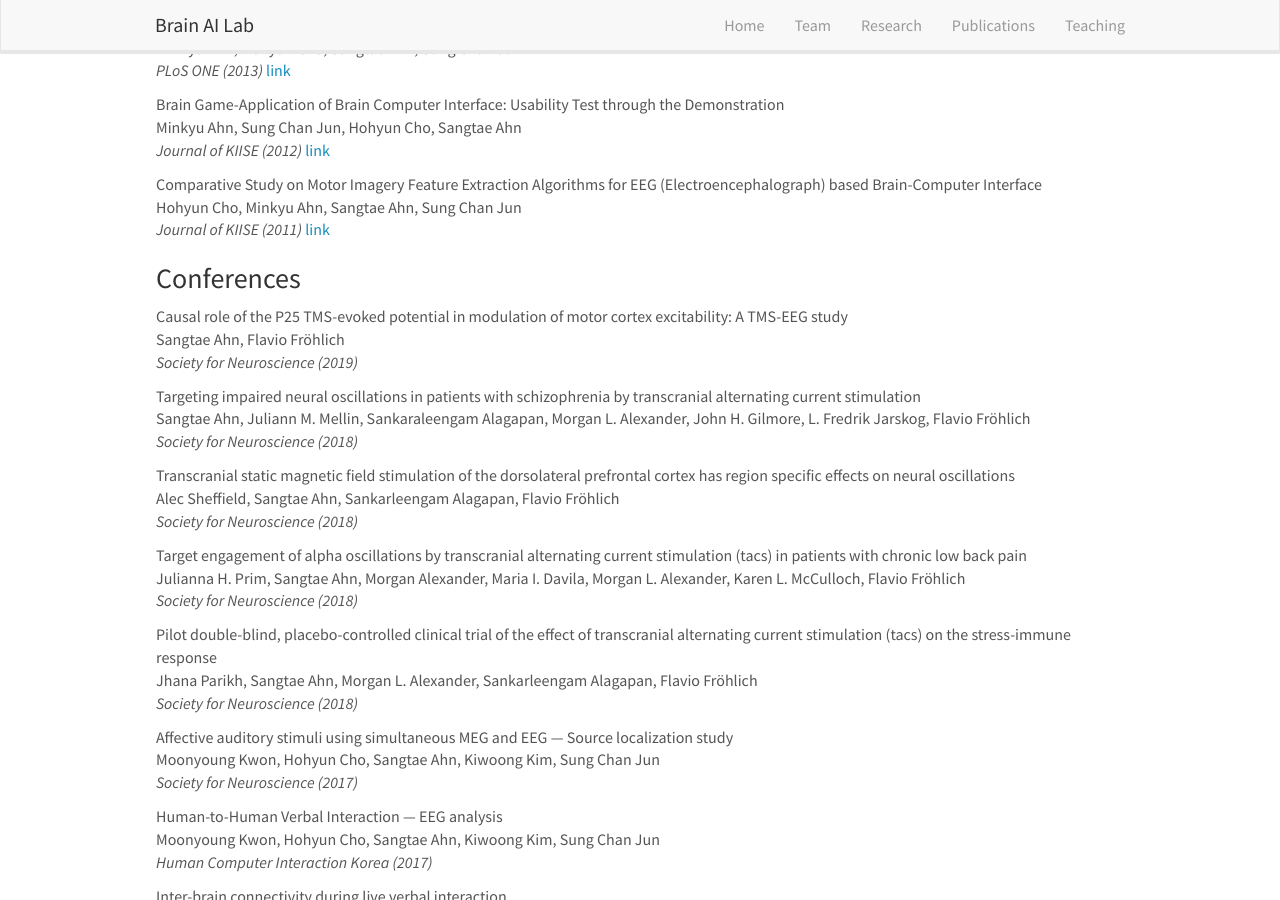
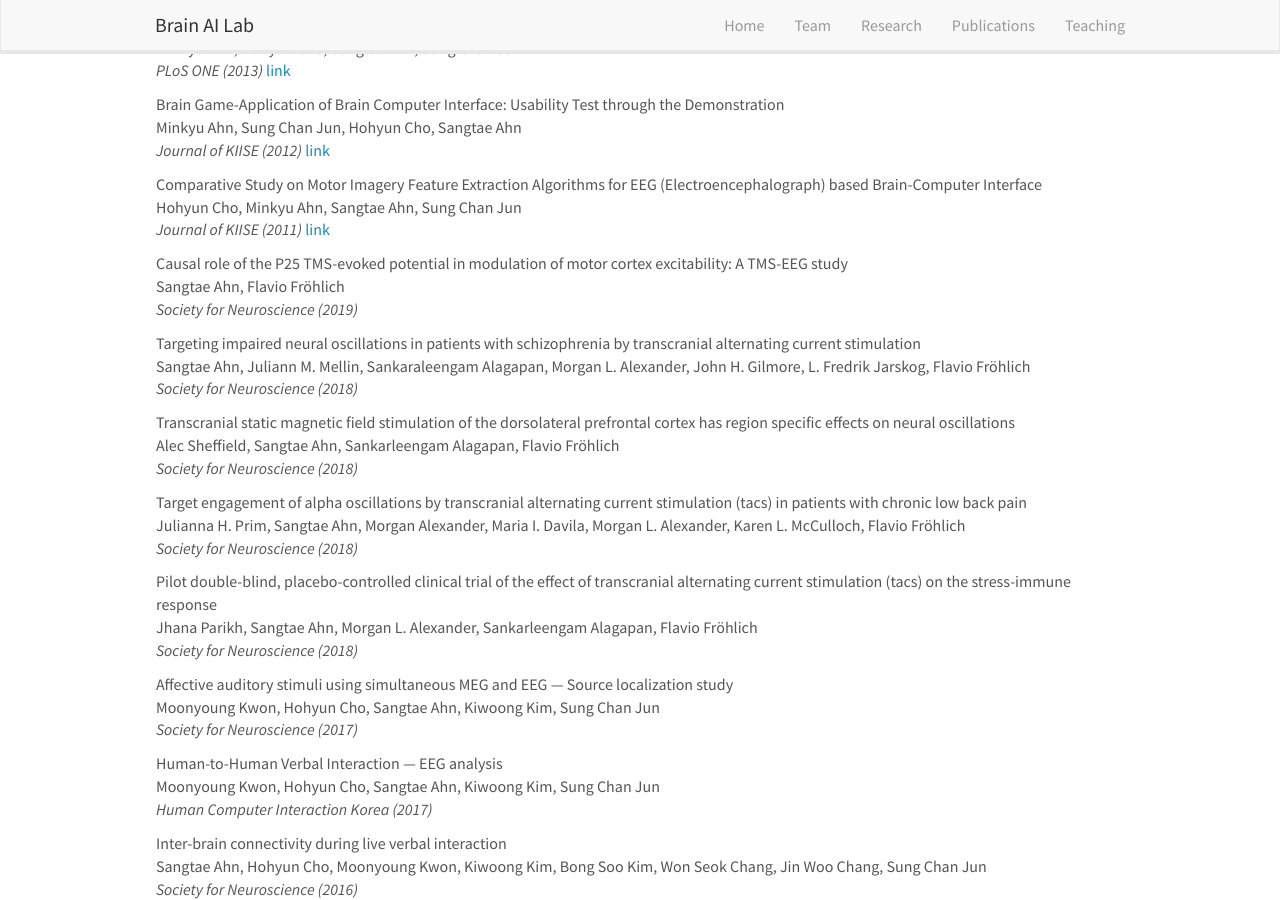
Before and after one commit to KNU-BrainAI/knu-brainai.github.io, a Jekyll site: the page built from _pages/publications.md, in a window 1280 px wide and 900 px high, scrolled down 2585 px. Built offline with Jekyll 4.4.1, drawn with Linux system fonts in a browser that asks for light colours; nearby versions of some CDN libraries.

Commit message:
Update publications.md

```diff
--- a/_pages/publications.md
+++ b/_pages/publications.md
@@ -21,8 +21,6 @@ see also [Google Scholar](https://scholar.google.com/citations?hl=en&user=F-LXQw
 
 {% endfor %}
 
-### Conferences
-
 {% for publi in site.data.publist_conf %}
 
   {{ publi.title }} <br />
```
